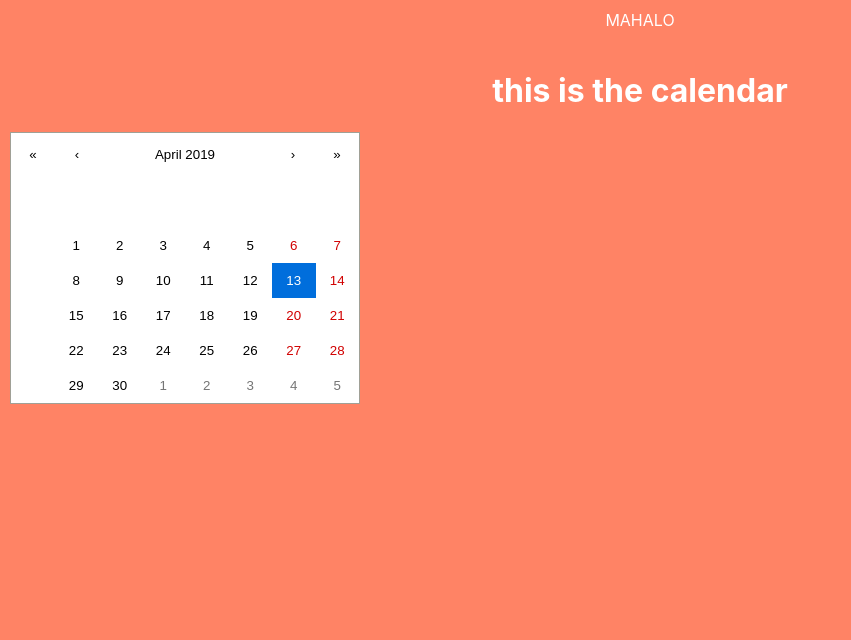
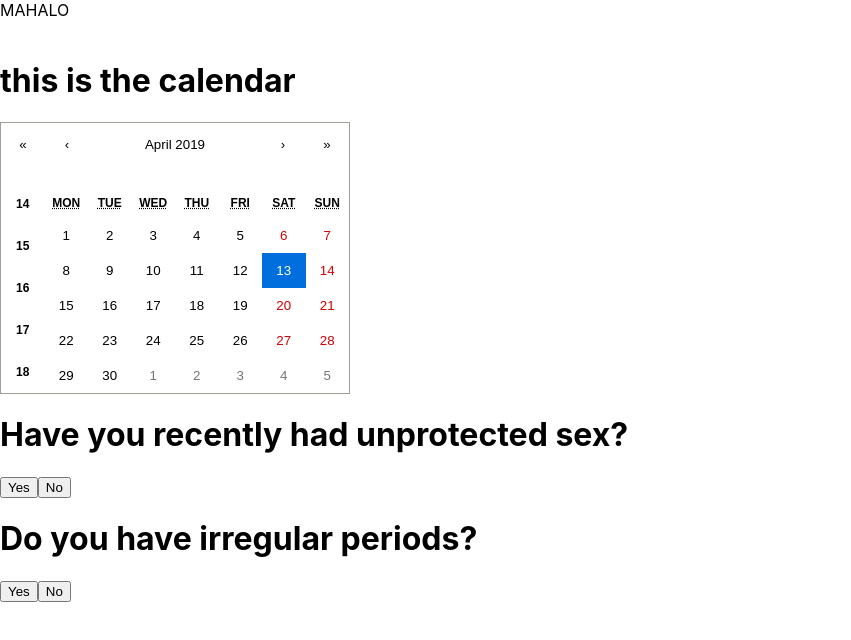
Before and after one commit to mwestervelt/mahalo-2, a React (Create React App) app: page / in a window 1280 px wide. Shown: the top 640 px of the page, without its empty margins (0-851 px from the left). Built offline with nearby package versions, Linux system fonts and the light colour scheme.

Commit message:
questions

```diff
--- a/src/App.css
+++ b/src/App.css
@@ -1,40 +1,20 @@
-.App {
-  text-align: center;
-  background-color:#ff8365;
-  padding: 10px
+.title {
+  text-align: right;
+  background-color: green;
+  font-size: 100px;
 }
 
-a,a:focus,a:hover{color:#fff;}
-html,body{height:100%;background-color:#ff8365;}
-body{color:#fff;text-align:center;}
-
-.App-logo {
-  animation: App-logo-spin infinite 20s linear;
-  height: 40vmin;
-  pointer-events: none;
+.logo {
+  align-items: center;
+  justify-content: left;
+  margin-top: 50px;
+  margin-left: 20px;
+  height: 200px
 }
 
-.App-header {
-
-  background-color: #282c34;
-  min-height: 100vh;
-  display: flex;
-  flex-direction: column;
-  align-items: center;
-  justify-content: center;
-  font-size: calc(10px + 2vmin);
-  color: white;
-}
-
-.App-link {
-  color: #61dafb;
-}
-
-@keyframes App-logo-spin {
-  from {
-    transform: rotate(0deg);
-  }
-  to {
-    transform: rotate(360deg);
-  }
-}
+/* colors:
+peach: #FF8365
+green: #O63B16
+yellow: #FFB000
+white: #F6F6F6
+black: #000000 */
--- a/src/App.js
+++ b/src/App.js
@@ -1,5 +1,6 @@
 import React, { Component } from 'react';
 import CalendarComp from './CalendarComp'
+import QuestionContainer from './QuestionContainer'
 import './App.css';
 
 class App extends Component {
@@ -9,6 +10,7 @@ class App extends Component {
             MAHALO
             <br></br><br></br>
             <CalendarComp />
+            <QuestionContainer />
       </div>
     );
   }
--- /dev/null
+++ b/src/QuestionContainer.js
@@ -0,0 +1,21 @@
+import React, { Component } from 'react';
+import QuestionForm from './QuestionForm'
+
+class QuestionContainer extends Component {
+  state={
+    questions: ["Have you recently had unprotected sex?",
+    "Do you have irregular periods?"]
+  }
+
+  render() {
+    return (
+      <div>
+        <QuestionForm question={this.state.questions[0]} />
+        <QuestionForm question={this.state.questions[1]} />
+      </div>
+    );
+  }
+
+}
+
+export default QuestionContainer;
--- /dev/null
+++ b/src/QuestionForm.js
@@ -0,0 +1,19 @@
+import React, { Component } from 'react';
+
+class QuestionForm extends Component {
+
+  render() {
+    return (
+      <div>
+        <form>
+          <h1>{this.props.question}</h1>
+          <button>Yes</button>
+          <button>No</button>
+        </form>
+      </div>
+    );
+  }
+
+}
+
+export default QuestionForm;
```
